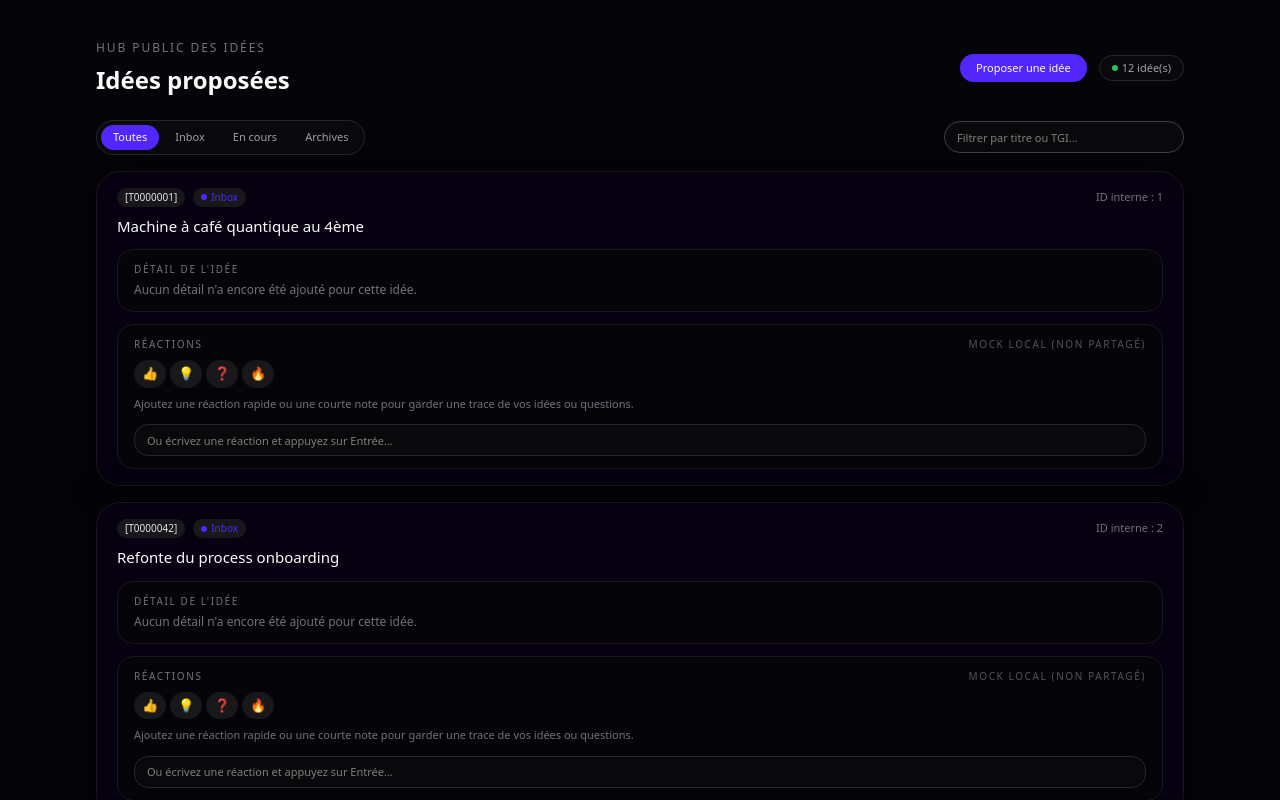
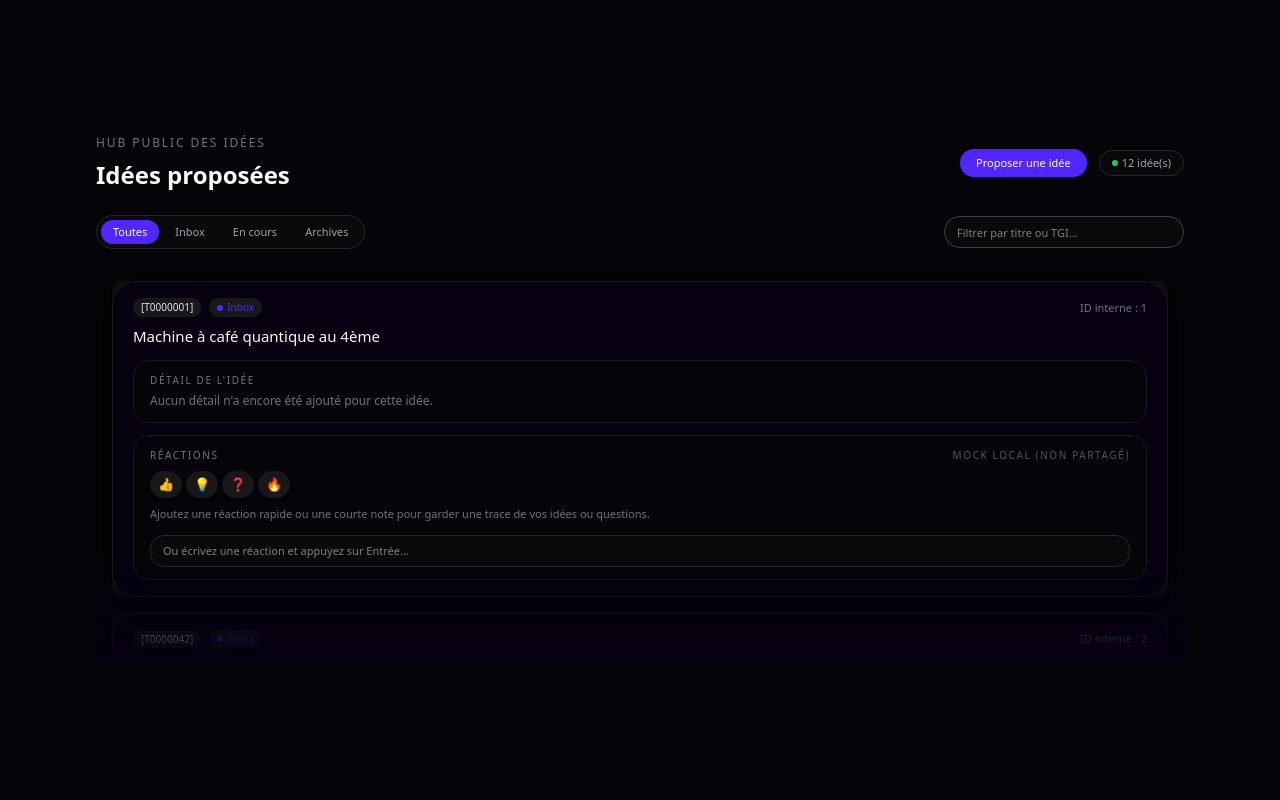
Before and after one commit to Priveetee/idea, a Next.js app: page /hub in a window 1280 px wide. Built offline with nearby package versions, Linux system fonts and the light colour scheme.

Commit message:
refactor(hub): introduce animated and interactive idea list

```diff
--- /dev/null
+++ b/src/app/hub/_components/hub-animated-list.tsx
@@ -0,0 +1,289 @@
+"use client";
+
+import React, {
+  useRef,
+  useState,
+  useEffect,
+  useCallback,
+  ReactNode,
+  MouseEventHandler,
+  UIEvent,
+  useMemo,
+} from "react";
+import { motion, useInView } from "motion/react";
+import { useSortable } from "@dnd-kit/sortable";
+import { CSS } from "@dnd-kit/utilities";
+import { RiDragMove2Fill } from "react-icons/ri";
+
+export type HubAnimatedListItem = {
+  id: string;
+  label: string;
+};
+
+interface BaseAnimatedItemProps {
+  children: ReactNode;
+  delay?: number;
+  index: number;
+  onMouseEnter?: MouseEventHandler<HTMLDivElement>;
+  onClick?: MouseEventHandler<HTMLDivElement>;
+  onDoubleClick?: MouseEventHandler<HTMLDivElement>;
+}
+
+const BaseAnimatedItem: React.FC<BaseAnimatedItemProps> = ({
+  children,
+  delay = 0,
+  index,
+  onMouseEnter,
+  onClick,
+  onDoubleClick,
+}) => {
+  const ref = useRef<HTMLDivElement>(null);
+  const inView = useInView(ref, { amount: 0.5, once: false });
+
+  return (
+    <motion.div
+      ref={ref}
+      data-index={index}
+      onMouseEnter={onMouseEnter}
+      onClick={onClick}
+      onDoubleClick={onDoubleClick}
+      initial={{ scale: 0.7, opacity: 0 }}
+      animate={inView ? { scale: 1, opacity: 1 } : { scale: 0.7, opacity: 0 }}
+      transition={{ duration: 0.2, delay }}
+      className="mb-4 cursor-pointer"
+    >
+      {children}
+    </motion.div>
+  );
+};
+
+type SortableWrapperProps = {
+  id: string;
+  children: ReactNode;
+  enabled: boolean;
+};
+
+function SortableWrapper({ id, children, enabled }: SortableWrapperProps) {
+  const { setNodeRef, transform, transition } = useSortable({ id });
+
+  if (!enabled) return <>{children}</>;
+
+  const style = {
+    transform: CSS.Transform.toString(transform),
+    transition,
+  };
+
+  return (
+    <div ref={setNodeRef} style={style} className="relative">
+      {children}
+    </div>
+  );
+}
+
+type DragHandleProps = {
+  id: string;
+  enabled: boolean;
+};
+
+function DragHandle({ id, enabled }: DragHandleProps) {
+  const { attributes, listeners } = useSortable({ id });
+
+  if (!enabled) return null;
+
+  return (
+    <button
+      type="button"
+      {...attributes}
+      {...listeners}
+      className="absolute right-3 top-1/2 -translate-y-1/2 rounded-full border border-zinc-700 bg-zinc-900/80 p-1 text-[10px] text-zinc-400 opacity-0 transition hover:border-zinc-500 hover:text-zinc-100 group-hover:opacity-100"
+    >
+      <RiDragMove2Fill className="h-3 w-3" />
+    </button>
+  );
+}
+
+interface HubAnimatedListProps {
+  items?: string[] | HubAnimatedListItem[];
+  onItemSelect?: (_item: HubAnimatedListItem, _index: number) => void;
+  onItemDoubleClick?: (_item: HubAnimatedListItem, _index: number) => void;
+  enableDrag?: boolean;
+  showGradients?: boolean;
+  enableArrowNavigation?: boolean;
+  className?: string;
+  itemClassName?: string;
+  displayScrollbar?: boolean;
+  initialSelectedIndex?: number;
+  renderItem?: (_item: HubAnimatedListItem, _index: number) => ReactNode;
+}
+
+export const HubAnimatedList: React.FC<HubAnimatedListProps> = ({
+  items = ["Item 1", "Item 2", "Item 3"],
+  onItemSelect,
+  onItemDoubleClick,
+  enableDrag = false,
+  showGradients = true,
+  enableArrowNavigation = true,
+  className = "",
+  itemClassName = "",
+  displayScrollbar = true,
+  initialSelectedIndex = -1,
+  renderItem,
+}) => {
+  const listRef = useRef<HTMLDivElement>(null);
+  const [selectedIndex, setSelectedIndex] =
+    useState<number>(initialSelectedIndex);
+  const [topGradientOpacity, setTopGradientOpacity] = useState<number>(0);
+  const [bottomGradientOpacity, setBottomGradientOpacity] = useState<number>(1);
+
+  const displayItems: HubAnimatedListItem[] = useMemo(() => {
+    if (!Array.isArray(items)) return [];
+    if (typeof items[0] === "string") {
+      return (items as string[]).map((label, index) => ({
+        id: String(index),
+        label,
+      }));
+    }
+    return items as HubAnimatedListItem[];
+  }, [items]);
+
+  const handleItemMouseEnter = useCallback((index: number) => {
+    setSelectedIndex(index);
+  }, []);
+
+  const handleItemClick = useCallback(
+    (item: HubAnimatedListItem, index: number) => {
+      setSelectedIndex(index);
+      if (onItemSelect) onItemSelect(item, index);
+    },
+    [onItemSelect],
+  );
+
+  const handleItemDouble = useCallback(
+    (item: HubAnimatedListItem, index: number) => {
+      if (onItemDoubleClick) onItemDoubleClick(item, index);
+    },
+    [onItemDoubleClick],
+  );
+
+  const handleScroll = (e: UIEvent<HTMLDivElement>) => {
+    const { scrollTop, scrollHeight, clientHeight } =
+      e.target as HTMLDivElement;
+    setTopGradientOpacity(Math.min(scrollTop / 50, 1));
+    const bottomDistance = scrollHeight - (scrollTop + clientHeight);
+    setBottomGradientOpacity(
+      scrollHeight <= clientHeight ? 0 : Math.min(bottomDistance / 50, 1),
+    );
+  };
+
+  useEffect(() => {
+    if (!enableArrowNavigation) return;
+
+    const handleKeyDown = (e: KeyboardEvent) => {
+      if (e.key === "ArrowDown" || (e.key === "Tab" && !e.shiftKey)) {
+        e.preventDefault();
+        setSelectedIndex((prev) => Math.min(prev + 1, displayItems.length - 1));
+      } else if (e.key === "ArrowUp" || (e.key === "Tab" && e.shiftKey)) {
+        e.preventDefault();
+        setSelectedIndex((prev) => Math.max(prev - 1, 0));
+      } else if (e.key === "Enter") {
+        if (selectedIndex >= 0 && selectedIndex < displayItems.length) {
+          e.preventDefault();
+          if (onItemSelect) {
+            onItemSelect(displayItems[selectedIndex], selectedIndex);
+          }
+        }
+      }
+    };
+
+    window.addEventListener("keydown", handleKeyDown);
+    return () => window.removeEventListener("keydown", handleKeyDown);
+  }, [displayItems, selectedIndex, onItemSelect, enableArrowNavigation]);
+
+  useEffect(() => {
+    if (!enableArrowNavigation || !listRef.current) return;
+    if (selectedIndex < 0) return;
+
+    const container = listRef.current;
+    const selectedItem = container.querySelector(
+      `[data-index="${selectedIndex}"]`,
+    ) as HTMLElement | null;
+    if (!selectedItem) return;
+
+    const extraMargin = 50;
+    const containerScrollTop = container.scrollTop;
+    const containerHeight = container.clientHeight;
+    const itemTop = selectedItem.offsetTop;
+    const itemBottom = itemTop + selectedItem.offsetHeight;
+
+    if (itemTop < containerScrollTop + extraMargin) {
+      container.scrollTo({ top: itemTop - extraMargin, behavior: "smooth" });
+    } else if (
+      itemBottom >
+      containerScrollTop + containerHeight - extraMargin
+    ) {
+      container.scrollTo({
+        top: itemBottom - containerHeight + extraMargin,
+        behavior: "smooth",
+      });
+    }
+  }, [selectedIndex, enableArrowNavigation]);
+
+  return (
+    <div className={`relative ${className}`}>
+      <div
+        ref={listRef}
+        className={`max-h-[400px] overflow-y-auto p-4 ${
+          displayScrollbar
+            ? "[&::-webkit-scrollbar]:w-[8px] [&::-webkit-scrollbar-track]:bg-[#060010] [&::-webkit-scrollbar-thumb]:bg-[#222] [&::-webkit-scrollbar-thumb]:rounded-[4px]"
+            : "scrollbar-hide"
+        }`}
+        onScroll={handleScroll}
+        style={{
+          scrollbarWidth: displayScrollbar ? "thin" : "none",
+          scrollbarColor: "#222 #060010",
+        }}
+      >
+        {displayItems.map((item, index) => (
+          <SortableWrapper key={item.id} id={item.id} enabled={enableDrag}>
+            <div className="group relative">
+              <BaseAnimatedItem
+                index={index}
+                delay={0.06 * index}
+                onMouseEnter={() => handleItemMouseEnter(index)}
+                onClick={() => handleItemClick(item, index)}
+                onDoubleClick={() => handleItemDouble(item, index)}
+              >
+                <div
+                  className={`rounded-lg bg-[#111] p-0 ${
+                    selectedIndex === index ? "bg-[#222]" : ""
+                  } ${itemClassName}`}
+                >
+                  {renderItem ? (
+                    renderItem(item, index)
+                  ) : (
+                    <div className="p-4">
+                      <p className="m-0 text-white">{item.label}</p>
+                    </div>
+                  )}
+                </div>
+              </BaseAnimatedItem>
+              <DragHandle id={item.id} enabled={enableDrag} />
+            </div>
+          </SortableWrapper>
+        ))}
+      </div>
+      {showGradients && (
+        <>
+          <div
+            className="pointer-events-none absolute left-0 right-0 top-0 h-[50px] bg-gradient-to-b from-[#060010] to-transparent transition-opacity duration-300 ease"
+            style={{ opacity: topGradientOpacity }}
+          />
+          <div
+            className="pointer-events-none absolute bottom-0 left-0 right-0 h-[100px] bg-gradient-to-t from-[#060010] to-transparent transition-opacity duration-300 ease"
+            style={{ opacity: bottomGradientOpacity }}
+          />
+        </>
+      )}
+    </div>
+  );
+};
--- a/src/app/hub/page.tsx
+++ b/src/app/hub/page.tsx
@@ -6,6 +6,10 @@ import { useIdeaStore } from "@/app/admin/_providers/idea-store";
 import type { IdeaItem } from "@/lib/mock-data";
 import { HubFilters } from "./_components/hub-filters";
 import { HubIdeaCard } from "./_components/hub-idea-card";
+import {
+  HubAnimatedList,
+  type HubAnimatedListItem,
+} from "./_components/hub-animated-list";
 
 type FilterStatus = "ALL" | "INBOX" | "DEV" | "ARCHIVE";
 
@@ -13,7 +17,7 @@ type ReactionMap = Record<string, string[]>;
 
 const REACTIONS_STORAGE_KEY = "idea-hub-reactions";
 
-function loadReactions(): ReactionMap {
+function loadInitialReactions(): ReactionMap {
   if (typeof window === "undefined") return {};
   try {
     const raw = window.localStorage.getItem(REACTIONS_STORAGE_KEY);
@@ -40,7 +44,7 @@ export default function HubPage() {
   const [status, setStatus] = useState<FilterStatus>("ALL");
   const [query, setQuery] = useState("");
   const [reactions, setReactions] = useState<ReactionMap>(() =>
-    loadReactions(),
+    loadInitialReactions(),
   );
 
   const filteredIdeas = useMemo(() => {
@@ -66,6 +70,11 @@ export default function HubPage() {
       return updated;
     });
   };
+
+  const listItems: HubAnimatedListItem[] = filteredIdeas.map((idea) => ({
+    id: idea.id,
+    label: idea.label,
+  }));
 
   return (
     <div className="flex min-h-screen items-center justify-center bg-[#050509] text-white">
@@ -105,16 +114,26 @@ export default function HubPage() {
             Aucune idée ne correspond à ce filtre pour le moment.
           </div>
         ) : (
-          <div className="mt-4 space-y-4">
-            {filteredIdeas.map((idea: IdeaItem) => (
-              <HubIdeaCard
-                key={idea.id}
-                idea={idea}
-                reactions={reactions[idea.id] ?? []}
-                addReaction={(text) => handleAddReaction(idea.id, text)}
-              />
-            ))}
-          </div>
+          <HubAnimatedList
+            items={listItems}
+            enableDrag={false}
+            showGradients
+            enableArrowNavigation={false}
+            className="mt-4"
+            displayScrollbar
+            renderItem={(item) => {
+              const idea = filteredIdeas.find(
+                (i) => i.id === item.id,
+              ) as IdeaItem;
+              return (
+                <HubIdeaCard
+                  idea={idea}
+                  reactions={reactions[idea.id] ?? []}
+                  addReaction={(text) => handleAddReaction(idea.id, text)}
+                />
+              );
+            }}
+          />
         )}
       </div>
     </div>
```
Also changed, not shown: src/app/hub/_components/hub-idea-card.tsx (+25 -5 lines).
